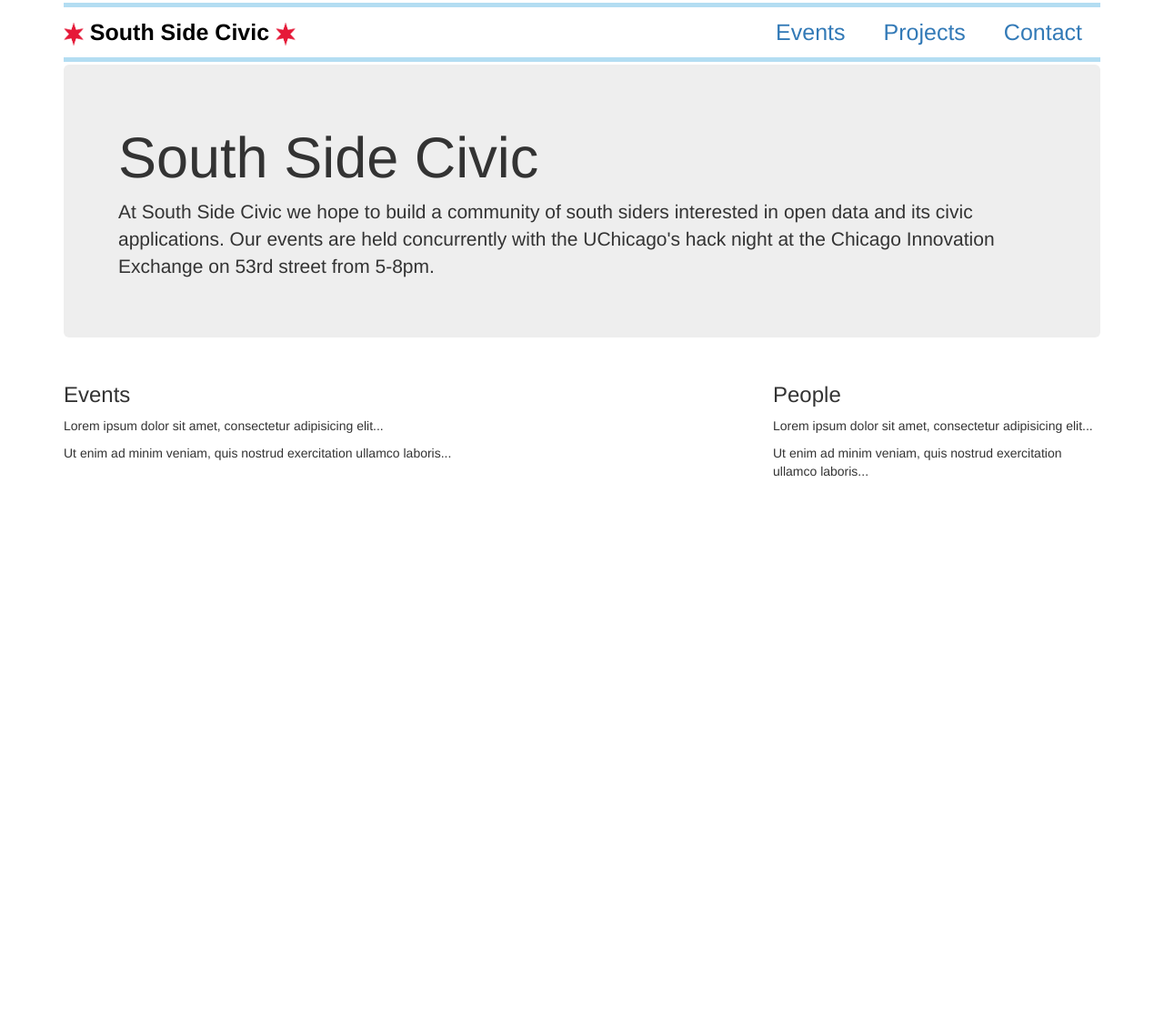
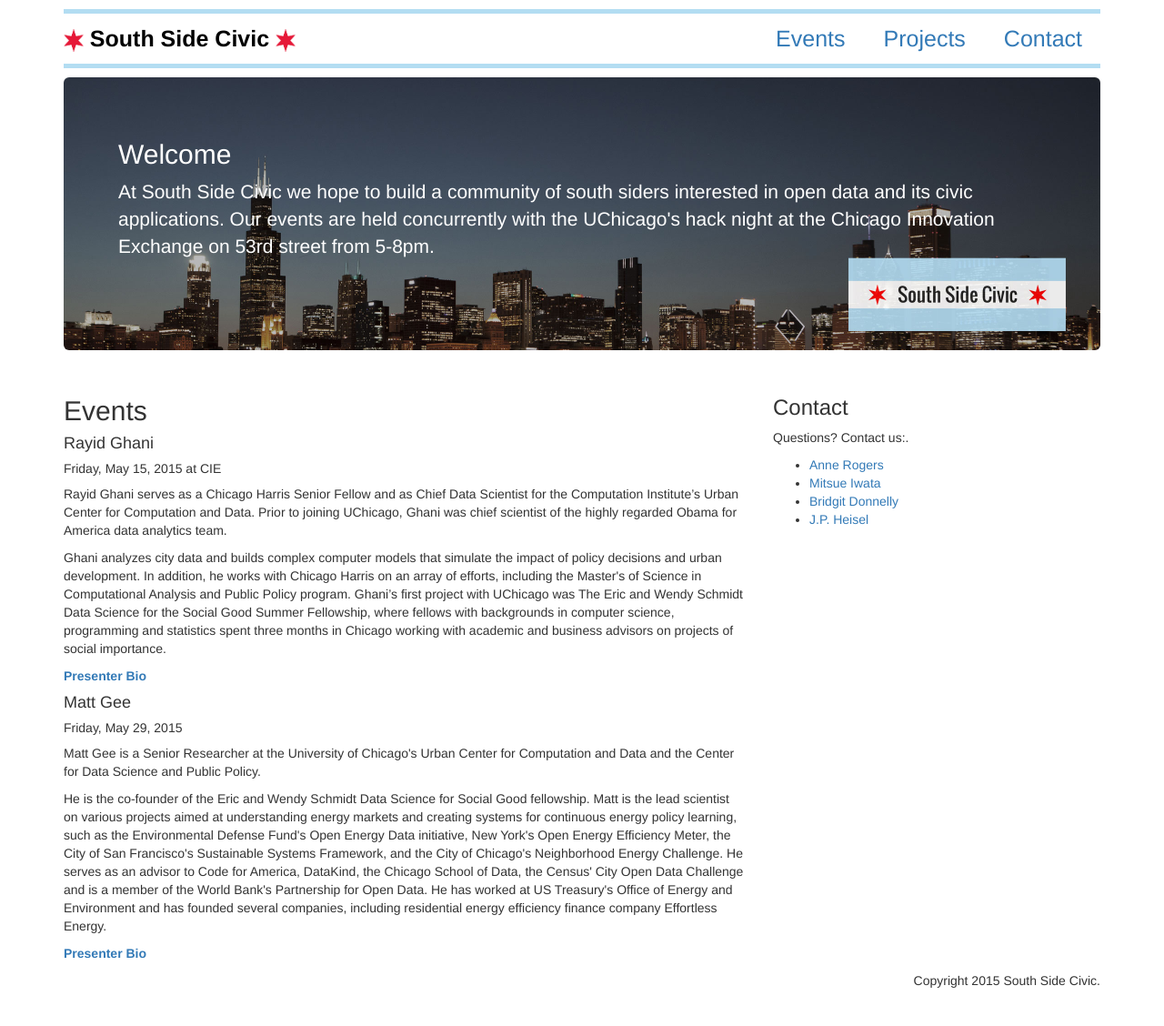
Before and after one commit to davefoote/SSC, a plain HTML site: page index.html in a window 1280 px wide. Shown: the whole page at 91% size. Before the commit the page ends 800 px from the top, so only its background shows below. Drawn offline with nearby package versions, Linux system fonts and the light colour scheme.

Commit message:
Added image, added events, and added contact info

```diff
--- a/index.html
+++ b/index.html
@@ -21,21 +21,45 @@
     <div id="main-title" class="nav nav-pills"><img src="star.jpg" height="25">&nbsp;<a href="index.html">South Side Civic</a>&nbsp;<img src="star.jpg" height="25"></div>
   </div>
   <div class="jumbotron">
-    <h1>South Side Civic</h1>
+    <h2>Welcome</h2>
     <p>At South Side Civic we hope to build a community of south siders interested in open data and its civic applications.
        Our events are held concurrently with the UChicago's hack night at the Chicago Innovation Exchange on 53rd street from 5-8pm.</p>
   </div>
   <div class="row">
     <div class="col-sm-8">
-      <h3>Events</h3>
-      <p>Lorem ipsum dolor sit amet, consectetur adipisicing elit...</p>
-      <p>Ut enim ad minim veniam, quis nostrud exercitation ullamco laboris...</p>
+      <h2>Events</h2>
+
+      <h4>Rayid Ghani</h4>
+      <h5>Friday, May 15, 2015 at CIE</h5>
+
+      <p>Rayid Ghani serves as a Chicago Harris Senior Fellow and as Chief Data Scientist for the Computation Institute’s Urban Center for Computation and Data. Prior to joining UChicago, Ghani was chief scientist of the highly regarded Obama for America data analytics team.</p>
+      <p>Ghani analyzes city data and builds complex computer models that simulate the impact of policy decisions and urban development.  In addition, he works with Chicago Harris on an array of efforts, including the Master's of Science in Computational Analysis and Public Policy program. Ghani’s first project with UChicago was The Eric and Wendy Schmidt Data Science for the Social Good Summer Fellowship, where fellows with backgrounds in computer science, programming and statistics spent three months in Chicago working with academic and business advisors on projects of social importance.</p>
+      <p><strong><a href="http://www.ci.anl.gov/profile/384">Presenter Bio</a></strong></p>
+
+      <p></p>
+
+      <h4>Matt Gee</h4>
+      <h5>Friday, May 29, 2015</h5>
+
+      <p>Matt Gee is a Senior Researcher at the University of Chicago's Urban Center for Computation and Data and the Center for Data Science and Public Policy.</p>
+      <p>He is the co-founder of the Eric and Wendy Schmidt Data Science for Social Good fellowship. Matt is the lead scientist on various projects aimed at understanding energy markets and creating systems for continuous energy policy learning, such as the Environmental Defense Fund's Open Energy Data initiative, New York's Open Energy Efficiency Meter, the City of San Francisco's Sustainable Systems Framework, and the City of Chicago's Neighborhood Energy Challenge. He serves as an advisor to Code for America, DataKind, the Chicago School of Data, the Census' City Open Data Challenge and is a member of the World Bank's Partnership for Open Data. He has worked at US Treasury's Office of Energy and Environment and has founded several companies, including residential energy efficiency finance company Effortless Energy.</p
+      <p><strong><a href="http://harris.uchicago.edu/directory/phd-students/matthew_gee">Presenter Bio</a></strong></p>
+
     </div>
     <div class="col-sm-4">
-      <h3>People</h3>
-      <p>Lorem ipsum dolor sit amet, consectetur adipisicing elit...</p>
-      <p>Ut enim ad minim veniam, quis nostrud exercitation ullamco laboris...</p>
+      <h3>Contact</h3>
+      <p>Questions? Contact us:.</p>
+      <ul>
+          <li><a href="mailto:amr@cs.uchicago.edu">Anne Rogers</a></li>
+          <li><a href="mailto:mitsueiwata@uchicago.edu">Mitsue Iwata</a></li>
+          <li><a href="mailto:bridgit.donnelly@gmail.com">Bridgit Donnelly</a></li>
+          <li><a href="mailto:jpheisel@gmail.com">J.P. Heisel</a></li>
+      </ul>
     </div>
+  </div>
+
+  <div id="footer">
+    <p class="muted credit">Copyright 2015 South Side Civic.</p>
   </div>
 </div>
 
--- a/style.css
+++ b/style.css
@@ -1,5 +1,5 @@
 .header {
-  margin: 3px 0;
+  margin: 10px 0;
   padding: -3px 0;
   border-top: 5px solid #B3DDF2;
   border-bottom: 5px solid #B3DDF2;
@@ -27,3 +27,16 @@
   font-size: 25px;
   margin: 0 5px;
 }
+
+.jumbotron {
+  background-image: url("images/home_header.jpg");
+  background-size: 100%;
+  color: #fff;
+  min-height: 300px;
+}
+
+#push,
+#footer {
+  height: 60px;
+  text-align: right;
+}
```
Also changed, not shown: images/home_header.jpg (added).
